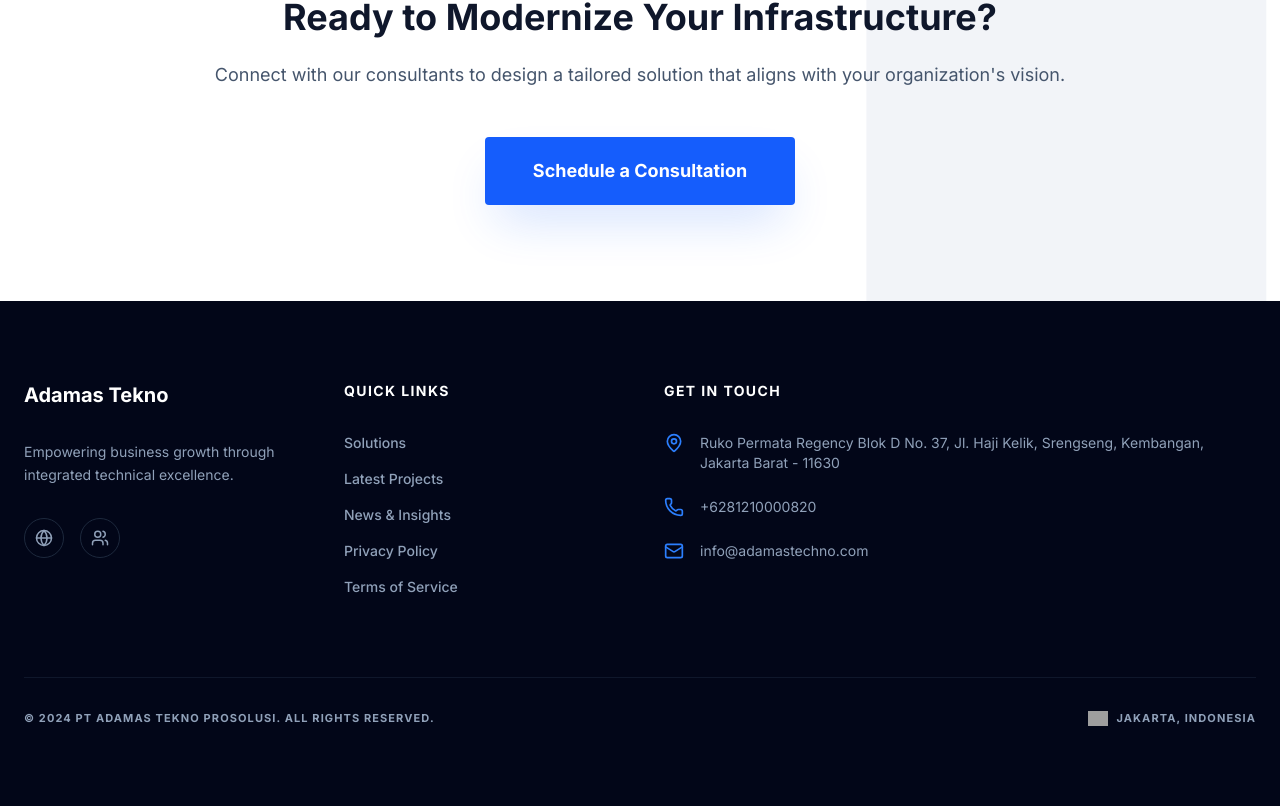
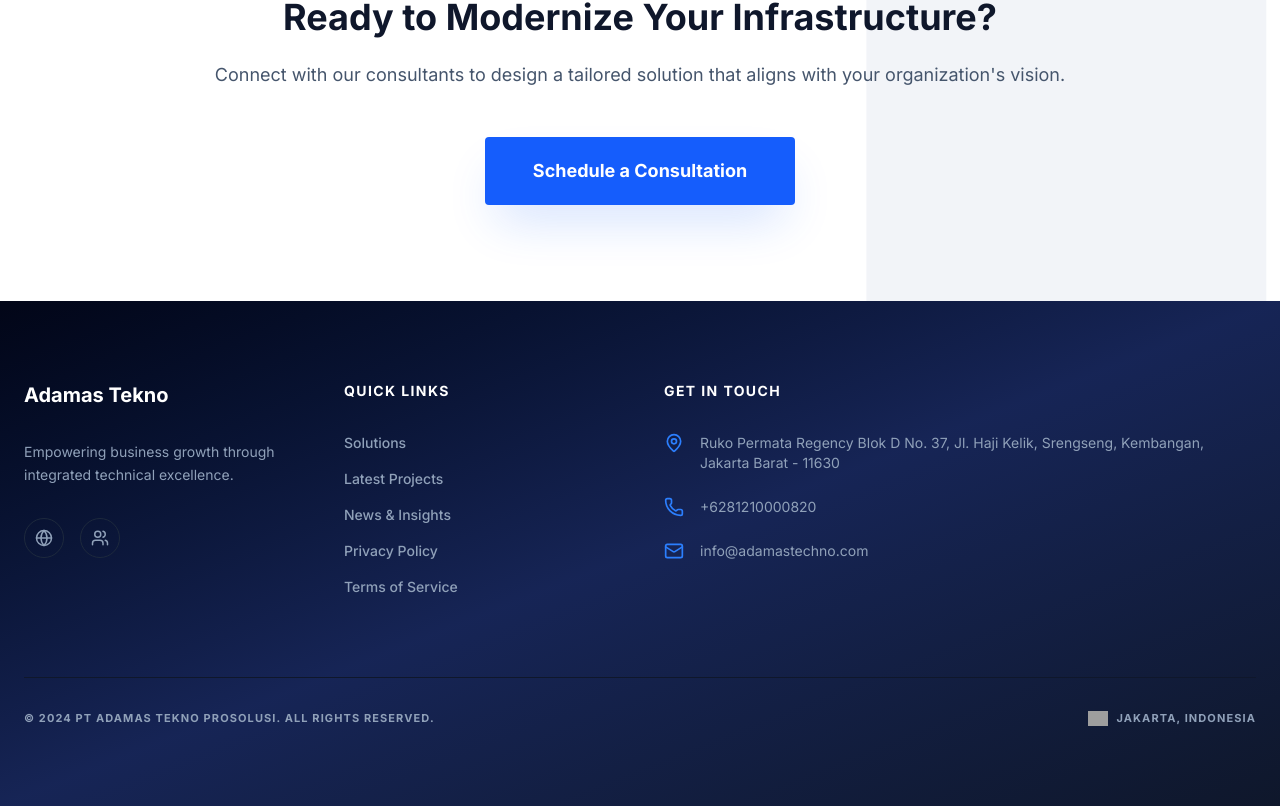
Before and after one commit to M1ngsan636/adamascorporate, a React (Vite) app: page / in a window 1280 px wide. Shown: the part 3612-4418 px from the top of the page. Built offline with nearby package versions, Linux system fonts and the light colour scheme; grey boxes are pictures that could not be loaded; a web font is replaced by a local one.

Commit message:
change footer colour

```diff
--- a/src/components/Templates/Corporate.tsx
+++ b/src/components/Templates/Corporate.tsx
@@ -269,7 +269,7 @@
       </section>
 
       {/* Footer */}
-      <footer className="py-20 bg-slate-950 text-slate-400 px-6">
+      <footer className="py-20 bg-gradient-to-br from-slate-950 via-blue-950 to-slate-900 text-slate-400 px-6">
         <div className="max-w-7xl mx-auto grid grid-cols-1 md:grid-cols-2 lg:grid-cols-4 gap-12">
           <div className="col-span-1 lg:col-span-1">
             <h3 className="text-white font-bold text-xl mb-8">Adamas Tekno</h3>
```
